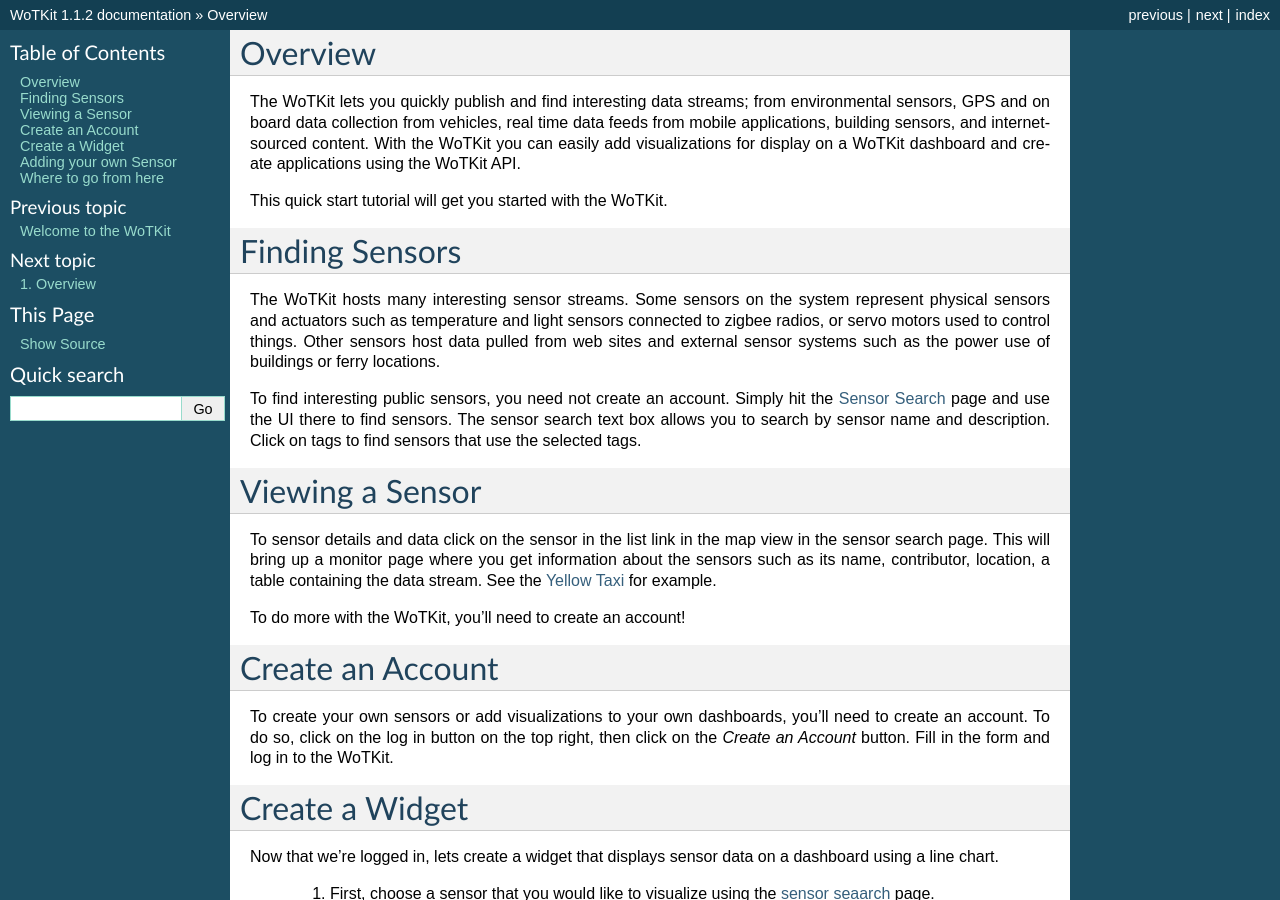
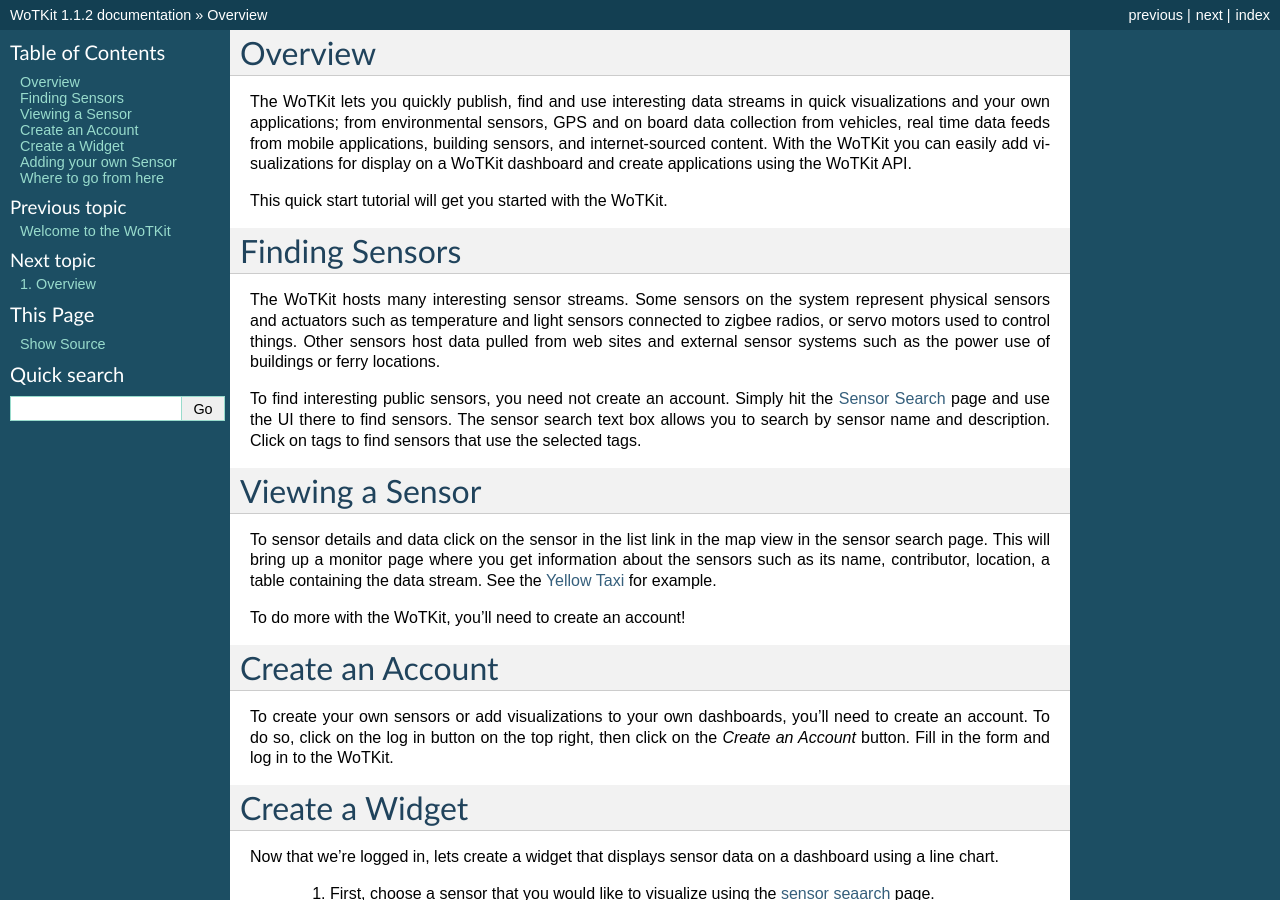
Before and after one commit to SenseTecnic/wotkit-docs, a Sphinx documentation site: the page built from source/quickstart.rst, in a window 1280 px wide and 900 px high. Built offline with Sphinx 7.4.7, drawn with Linux system fonts in a browser that asks for light colours; formulas are drawn with MathJax 3; pages that are not in the unit, such as notebooks, are missing from menus.

Commit message:
Update quickstart.rst

```diff
--- a/source/quickstart.rst
+++ b/source/quickstart.rst
@@ -3,10 +3,10 @@
 Overview
 ==========
 
-The WoTKit lets you quickly publish and find interesting data streams; from environmental sensors, GPS and on board
-data collection from vehicles, real time data feeds from mobile applications, building sensors, and internet-sourced
-content.  With the WoTKit you can easily add visualizations for display on a WoTKit dashboard and create applications
-using the WoTKit API.
+The WoTKit lets you quickly publish, find and use interesting data streams in quick visualizations and your own applications;
+from environmental sensors, GPS and on board data collection from vehicles, real time data feeds from mobile applications,
+building sensors, and internet-sourced content.  With the WoTKit you can easily add visualizations for display on a WoTKit
+dashboard and create applications using the WoTKit API.
 
 This quick start tutorial will get you started with the WoTKit.
 
```
